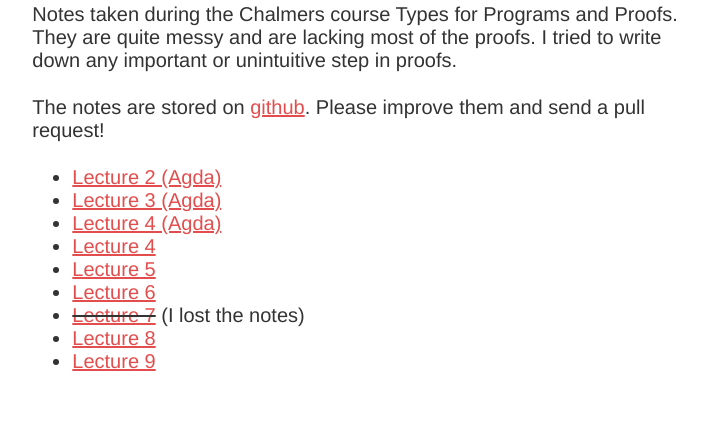
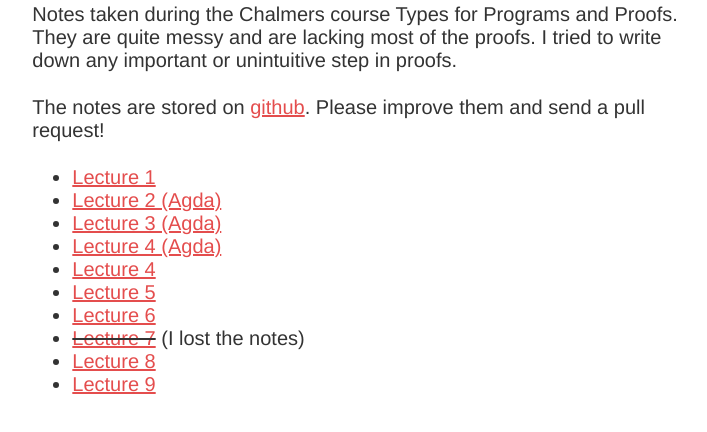
Before and after one commit to karljakoblarsson/types-notes, a plain HTML site: page index.html in a window 1280 px wide. Shown: the part 284-716 px from the top of the page, without its empty margins (274-981 px from the left). Drawn offline with Linux system fonts and the light colour scheme.

Commit message:
Add the first lecture.

```diff
--- a/index.html
+++ b/index.html
@@ -26,6 +26,7 @@ document.write('<a h'+'ref'+'="ma'+'ilto'+':'+e+'" clas'+'s="em' + 'ail">'+e+'<\
 <p>Notes taken during the Chalmers course Types for Programs and Proofs. They are quite messy and are lacking most of the proofs. I tried to write down any important or unintuitive step in proofs.</p>
 <p>The notes are stored on <a href="https://github.com/karljakoblarsson/types-notes%20&quot;karljakoblarsson/types-notes&quot;">github</a>. Please improve them and send a pull request!</p>
 <ul>
+<li><a href="types.html" title="Lecture 1">Lecture 1</a></li>
 <li><a href="lecture2.agda" title="Lecture 2">Lecture 2 (Agda)</a></li>
 <li><a href="lecture3.agda" title="Lecture 3">Lecture 3 (Agda)</a></li>
 <li><a href="lecture4.agda" title="Lecture 4">Lecture 4 (Agda)</a></li>
```
Also changed, not shown: 1 other file.
